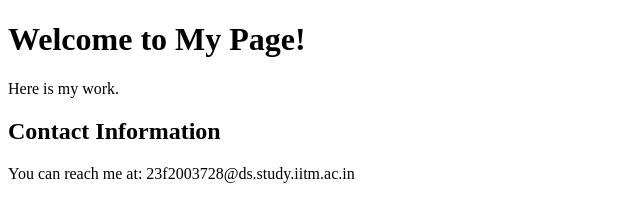
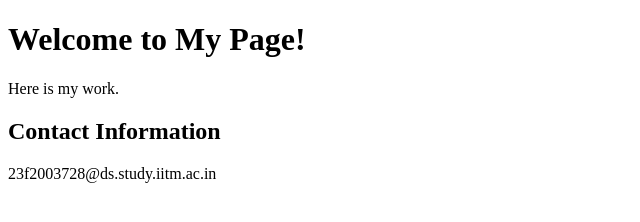
Before and after one commit to iamrahilk/part, a plain HTML site: page index.html in a window 1280 px wide. Shown: the whole page, without its empty margins (0-640 px from the left). Drawn offline with Linux system fonts and the light colour scheme.

Commit message:
Update index.html

```diff
--- a/index.html
+++ b/index.html
@@ -10,8 +10,7 @@
     <p>Here is my work.</p>
 
     <h2>Contact Information</h2>
-    <p>
-        You can reach me at:
-        23f2003728@ds.study.iitm.ac.in</p>
+    <a>
+        <!--email_off-->23f2003728@ds.study.iitm.ac.in<!--/email_off--></a>
 </body>
 </html>
```
